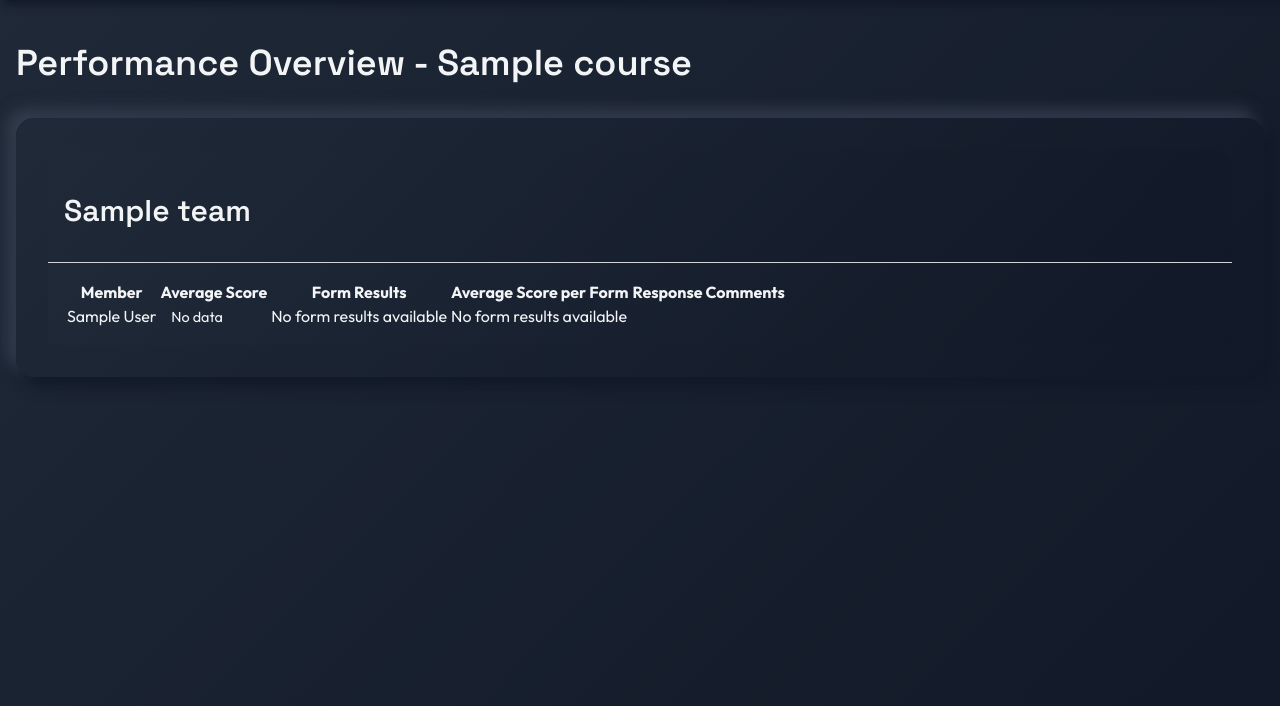
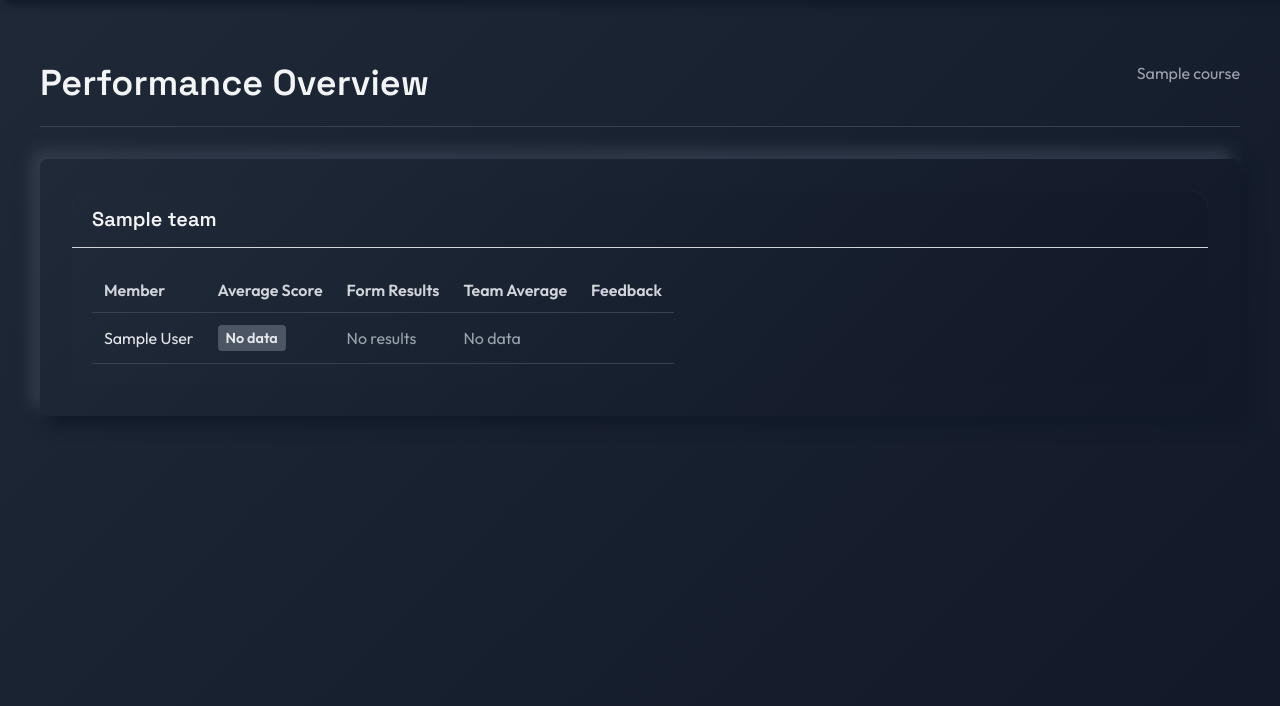
Before and after one commit to CSCI3364-Fall2025/BugBusters, a Django app: page /course/1/performance/ in a window 1280 px wide. Shown: the part 60-766 px from the top of the page. Run offline with Django 5.2, Linux system fonts and the light colour scheme; a user stored in the database is signed in; tables that the repository leaves empty hold one stand-in row (values such as "Sample post").

Commit message:
Updated html to apply to performance overview page

```diff
--- a/EagleOps_Peer_Eval/templates/performance.html
+++ b/EagleOps_Peer_Eval/templates/performance.html
@@ -2,25 +2,27 @@
 {% load static %}
 
 {% block content %}
-<div class="container mt-4">
-    <h1 class="mb-4">Performance Overview - {{ course.name }}</h1>
+<div class="container">
+    <div class="section-header">
+        <h1>Performance Overview</h1>
+        <p>{{ course.name }}</p>
+    </div>
 
     {% if user.userprofile.admin or user.userprofile in course.instructors.all %}
     {% for team_data in performance_data %}
-        <div class="card mb-4">
+    <div class="card">
         <div class="card-header">
-                <h2 class="h5 mb-0">{{ team_data.team.name }}</h2>
+            <h2>{{ team_data.team.name }}</h2>
         </div>
         <div class="card-body">
-                <div class="table-responsive">
-                    <table class="table table-hover">
+            <table class="data-table">
                 <thead>
                     <tr>
                         <th>Member</th>
                         <th>Average Score</th>
                         <th>Form Results</th>
-                                <th>Average Score per Form</th>
-                                <th>Response Comments</th>
+                        <th>Team Average</th>
+                        <th>Feedback</th>
                     </tr>
                 </thead>
                 <tbody>
@@ -29,7 +31,8 @@
                         <td>{{ member_data.member.full_name }}</td>
                         <td>
                             {% if member_data.average_score > 0 %}
-                                    <span class="badge {% if member_data.average_score >= 4 %}bg-success{% elif member_data.average_score >= 3 %}bg-warning{% else %}bg-danger{% endif %}">
+                            <span
+                                class="badge {% if member_data.average_score >= 4 %}bg-success{% elif member_data.average_score >= 3 %}bg-warning{% else %}bg-danger{% endif %}">
                                 {{ member_data.average_score }}
                             </span>
                             {% else %}
@@ -37,44 +40,40 @@
                             {% endif %}
                         </td>
                         <td>
-                                    <div class="form-results">
                             {% for form_data in member_data.forms %}
-                                        <div class="form-result-item mb-2">
-                                            <strong>{{ form_data.form.title }}:</strong>
-                                            <span class="badge {% if form_data.score >= 4 %}bg-success{% elif form_data.score >= 3 %}bg-warning{% else %}bg-danger{% endif %}">
+                            <div class="form-result">
+                                {{ form_data.form.title }}:
+                                <span
+                                    class="badge {% if form_data.score >= 4 %}bg-success{% elif form_data.score >= 3 %}bg-warning{% else %}bg-danger{% endif %}">
                                     {{ form_data.score }}
                                 </span>
                             </div>
                             {% empty %}
-                                        <span class="text-muted">No form results available</span>
+                            <span class="text-muted">No results</span>
                             {% endfor %}
-                                    </div>
                         </td>
                         <td>
                             {% for form_data in member_data.forms %}
-                                    <div class="form-result-item mb-2">
-                                        <strong>{{ form_data.form.title }} Average:</strong>
-                                        <span class="badge {% if form_data.team_score >= 4 %}bg-success{% elif form_data.team_score >= 3 %}bg-warning{% else %}bg-danger{% endif %}">
+                            <div class="form-result">
+                                {{ form_data.form.title }}:
+                                <span
+                                    class="badge {% if form_data.team_score >= 4 %}bg-success{% elif form_data.team_score >= 3 %}bg-warning{% else %}bg-danger{% endif %}">
                                     {{ form_data.team_score }}
                                 </span>
                             </div>
                             {% empty %}
-                                    <span class="text-muted">No form results available</span>
+                            <span class="text-muted">No data</span>
                             {% endfor %}
                         </td>
                         <td>
                             {% for form_data in member_data.forms %}
                             {% if form_data.open_responses %}
-                                    <div class="form-result-item mb-2">
-                                        <strong>{{ form_data.form.title }} Comments:</strong>
-                                        <ul class="list-unstyled mb-0" style="list-style: none; padding-left: 0; margin-bottom: 0;">
+                            <div class="feedback-container">
                                 {% for comment in form_data.open_responses %}
-                                            <li class="mb-1">
-                                                <i class="fas fa-comment-alt text-muted"></i>
-                                                <span class="small">{{ comment|truncatewords:8 }}</span>
-                                            </li>
+                                <div class="feedback-item">
+                                    {{ comment|truncatewords:5 }}
+                                </div>
                                 {% endfor %}
-                                        </ul>
                             </div>
                             {% endif %}
                             {% endfor %}
@@ -85,75 +84,80 @@
             </table>
         </div>
     </div>
-        </div>
     {% empty %}
-        <div class="alert alert-info">
+    <div class="empty-state">
         No teams found in this course.
     </div>
     {% endfor %}
     {% else %}
     {% for student_data in performance_data %}
-        <div class="card mb-4">
+    <div class="card">
         <div class="card-header">
-                <h2 class="h5 mb-0">Your Performance</h2>
+            <h2>Your Performance</h2>
         </div>
         <div class="card-body">
-                <div class="table-responsive">
-                    <table class="table table-hover">
+            <div class="score-summary">
+                <div class="score-label">Your Average Score</div>
+                <div
+                    class="score-value {% if student_data.average_score >= 4 %}text-success{% elif student_data.average_score >= 3 %}text-warning{% else %}text-danger{% endif %}">
+                    {{ student_data.average_score }}
+                </div>
+            </div>
+
+            <table class="data-table">
                 <thead>
                     <tr>
-                                <th>Form</th>
+                        <th>Assessment</th>
                         <th>Your Score</th>
                         <th>Team Average</th>
-                                <th>Comments</th>
-                                <th>Actions</th>
+                        <th>Feedback</th>
+                        <th>Details</th>
                     </tr>
                 </thead>
                 <tbody>
                     {% for form_data in student_data.forms %}
                     <tr>
                         <td>
-                                    <strong>{{ form_data.form.title }}</strong>
-                                    <div class="text-muted small">
-                                        Published: {{ form_data.form.closing_date|date:"M d, Y" }}
-                                    </div>
+                            <div class="form-title">{{ form_data.form.title }}</div>
+                            <div class="form-date">{{ form_data.form.closing_date|date:"M d, Y" }}</div>
                         </td>
                         <td>
-                                    <span class="badge {% if form_data.score >= 4 %}bg-success{% elif form_data.score >= 3 %}bg-warning{% else %}bg-danger{% endif %}">
+                            <span
+                                class="badge {% if form_data.score >= 4 %}bg-success{% elif form_data.score >= 3 %}bg-warning{% else %}bg-danger{% endif %}">
                                 {{ form_data.score }}
                             </span>
                         </td>
                         <td>
-                                    <span class="badge {% if form_data.team_score >= 4 %}bg-success{% elif form_data.team_score >= 3 %}bg-warning{% else %}bg-danger{% endif %}">
+                            <span
+                                class="badge {% if form_data.team_score >= 4 %}bg-success{% elif form_data.team_score >= 3 %}bg-warning{% else %}bg-danger{% endif %}">
                                 {{ form_data.team_score }}
                             </span>
                         </td>
                         <td>
                             {% if form_data.open_responses %}
-                                    <ul class="list-unstyled mb-0" style="list-style: none; padding-left: 0; margin-bottom: 0;">
+                            <div class="feedback-container">
                                 {% for comment in form_data.open_responses %}
-                                        <li class="mb-1">
-                                            <i class="fas fa-comment-alt text-muted"></i>
-                                            <span class="small">{{ comment|truncatewords:8 }}</span>
-                                        </li>
+                                <div class="feedback-item">
+                                    {{ comment|truncatewords:5 }}
+                                </div>
                                 {% endfor %}
-                                    </ul>
+                            </div>
                             {% else %}
-                                    <span class="text-muted small">No comments</span>
+                            <span class="text-muted">No feedback</span>
                             {% endif %}
                         </td>
                         <td>
                             <a href="{% url 'form_results' course.id form_data.form.id %}?member={{ student_data.member.id }}"
-                                       class="btn btn-sm btn-outline-primary">
-                                        View Details
+                                class="action-link">
+                                View
                             </a>
                         </td>
                     </tr>
                     {% empty %}
                     <tr>
-                                <td colspan="5" class="text-center">
-                                    <div class="alert alert-info mb-0">
-                                        No published form results available.
+                        <td colspan="5">
+                            <div class="empty-state">
+                                No results available.
                             </div>
                         </td>
                     </tr>
@@ -162,9 +166,8 @@
             </table>
         </div>
     </div>
-        </div>
     {% empty %}
-        <div class="alert alert-info">
+    <div class="empty-state">
         No performance data available.
     </div>
     {% endfor %}
@@ -172,19 +175,192 @@
 </div>
 
 <style>
+    .container {
+        max-width: 1200px;
+        margin: 0 auto;
+        padding: 20px;
+    }
+
+    .section-header {
+        margin-bottom: 30px;
+        border-bottom: 1px solid var(--neutral-700);
+        padding-bottom: 15px;
+    }
+
+    .section-header h1 {
+        color: var(--neutral-100);
+        margin-bottom: 5px;
+    }
+
+    .section-header p {
+        color: var(--neutral-400);
+        margin: 0;
+    }
+
+    .card {
+        background-color: var(--neutral-800);
+        border-radius: 8px;
+        margin-bottom: 30px;
+        overflow: hidden;
+    }
+
+    .card-header {
+        background-color: var(--neutral-700);
+        padding: 15px 20px;
+    }
+
+    .card-header h2 {
+        color: var(--neutral-100);
+        margin: 0;
+        font-size: 1.25rem;
+    }
+
+    .card-body {
+        padding: 20px;
+    }
+
+    .data-table {
+        width: 100%;
+        border-collapse: collapse;
+    }
+
+    .data-table th,
+    .data-table td {
+        padding: 12px;
+        text-align: left;
+        border-bottom: 1px solid var(--neutral-700);
+    }
+
+    .data-table th {
+        color: var(--neutral-300);
+        font-weight: 600;
+    }
+
+    .data-table td {
+        color: var(--neutral-200);
+    }
+
+    /* Fix for hover effect on names */
+    .data-table tr:hover td {
+        color: var(--neutral-200) !important;
+    }
+
     .badge {
+        display: inline-block;
+        padding: 4px 8px;
+        border-radius: 4px;
         font-size: 0.9em;
-        padding: 0.5em 0.75em;
+        font-weight: 600;
     }
-    .table td {
-        vertical-align: middle;
+
+    .bg-success {
+        background-color: var(--secondary);
+        color: white;
     }
-    .form-result-item {
-        padding: 0.5rem;
-        border-radius: 0.25rem;
+
+    .bg-warning {
+        background-color: #F59E0B;
+        color: white;
     }
-    .list-unstyled li {
-        margin-bottom: 0.25rem;
+
+    .bg-danger {
+        background-color: #EF4444;
+        color: white;
+    }
+
+    .bg-secondary {
+        background-color: var(--neutral-600);
+        color: var(--neutral-200);
+    }
+
+    .text-success {
+        color: var(--secondary);
+    }
+
+    .text-warning {
+        color: #F59E0B;
+    }
+
+    .text-danger {
+        color: #EF4444;
+    }
+
+    .text-muted {
+        color: var(--neutral-400);
+    }
+
+    .form-result {
+        margin-bottom: 8px;
+    }
+
+    .feedback-container {
+        max-height: 200px;
+        overflow-y: auto;
+    }
+
+    .feedback-item {
+        background-color: var(--neutral-700);
+        padding: 8px 10px;
+        border-radius: 4px;
+        margin-bottom: 5px;
+        font-size: 0.9em;
+        color: var(--neutral-200);
+    }
+
+    .empty-state {
+        background-color: var(--neutral-700);
+        padding: 20px;
+        text-align: center;
+        border-radius: 8px;
+        color: var(--neutral-300);
+    }
+
+    .score-summary {
+        background-color: var(--neutral-700);
+        padding: 20px;
+        text-align: center;
+        border-radius: 8px;
+        margin-bottom: 20px;
+    }
+
+    .score-label {
+        color: var(--neutral-300);
+        margin-bottom: 5px;
+    }
+
+    .score-value {
+        font-size: 2.5rem;
+        font-weight: 700;
+    }
+
+    .form-title {
+        font-weight: 500;
+        color: var(--neutral-100);
+    }
+
+    .form-date {
+        font-size: 0.8em;
+        color: var(--neutral-400);
+    }
+
+    .action-link {
+        color: var(--primary);
+        text-decoration: none;
+    }
+
+    .action-link:hover {
+        text-decoration: underline;
+    }
+
+    @media (max-width: 768px) {
+        .data-table {
+            font-size: 0.9em;
+        }
+
+        .data-table th,
+        .data-table td {
+            padding: 8px;
+        }
     }
 </style>
 {% endblock %}
```
Lines whose indentation alone changed are shown as unchanged.
